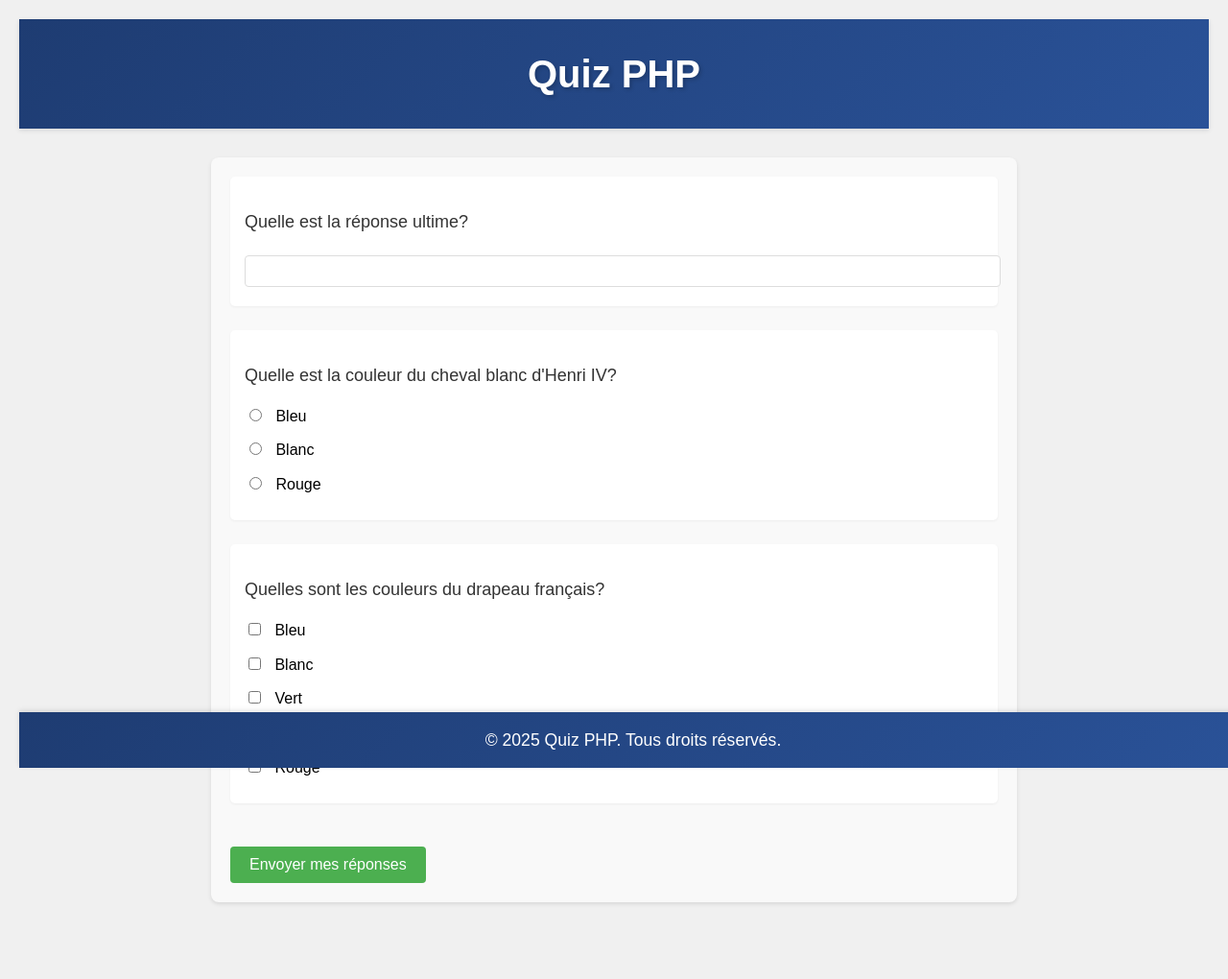
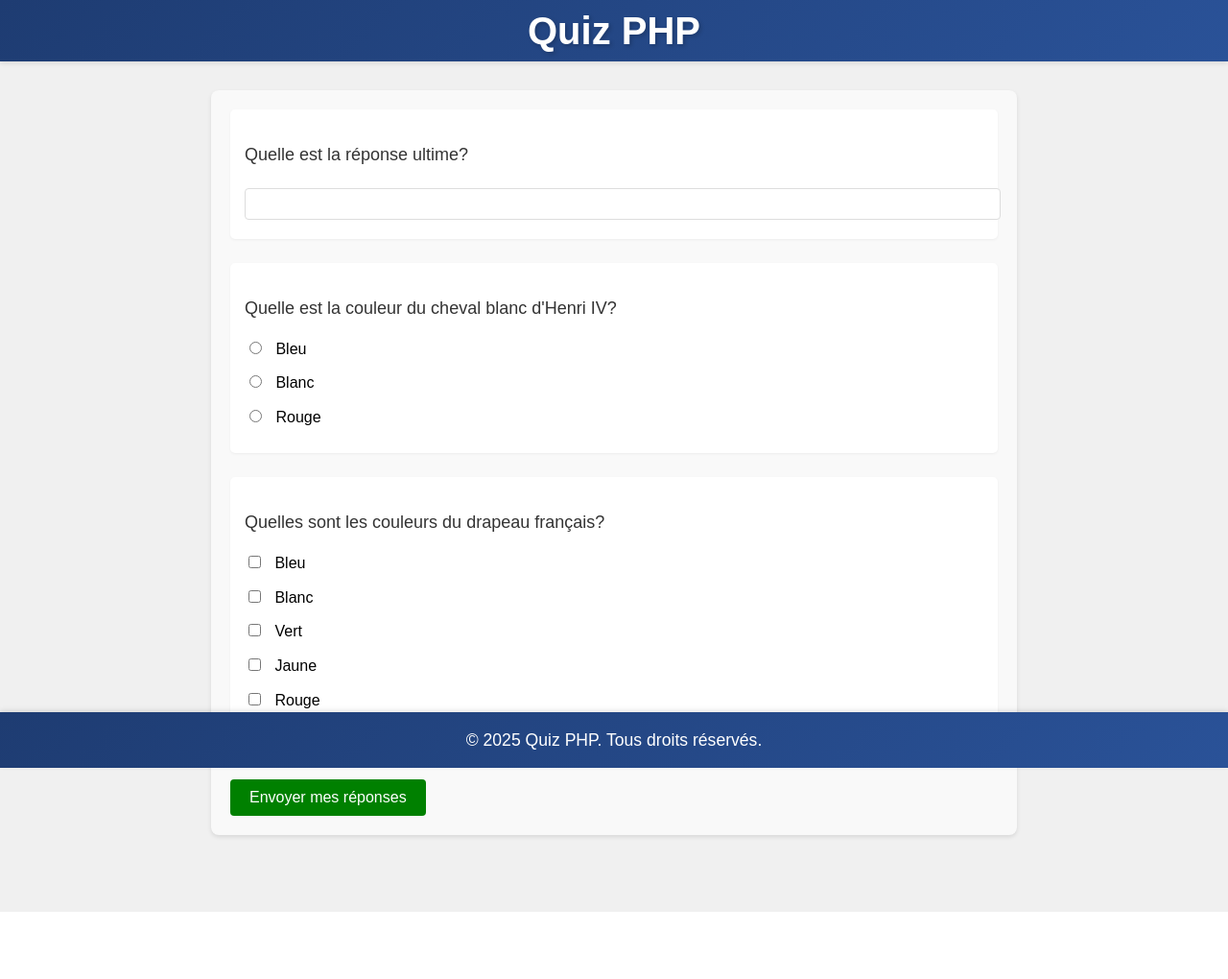
Before and after one commit to muhamadzaiinizeebindaivin/TP-PHP-WEB, a PHP site: page / in a window 1280 px wide. Shown: the whole page at 96% size. After the commit the page ends 950 px from the top, so only its background shows below. Run offline with PHP 8.4, Linux system fonts and the light colour scheme.

Commit message:
amélioration du CSS

```diff
--- a/_inc/static/style.css
+++ b/_inc/static/style.css
@@ -1,7 +1,7 @@
 .header {
     background: linear-gradient(135deg, #1e3c72 0%, #2a5298 100%);
     color: white;
-    padding: 25px 0;
+    /*padding: 25px 0;*/
     text-align: center;
     margin-bottom: 30px;
     box-shadow: 0 2px 5px rgba(0, 0, 0, 0.1);
@@ -73,7 +73,7 @@ input[type="checkbox"] {
 }
 
 input[type="submit"] {
-    background-color: #4CAF50;
+    background-color: #008000;
     color: white;
     padding: 10px 20px;
     border: none;
@@ -91,7 +91,7 @@ body {
     font-family: Arial, sans-serif;
     line-height: 1.6;
     margin: 0;
-    padding: 20px;
+    padding: 0;
     background-color: #f0f0f0;
     padding-bottom: 60px;
 }
```
